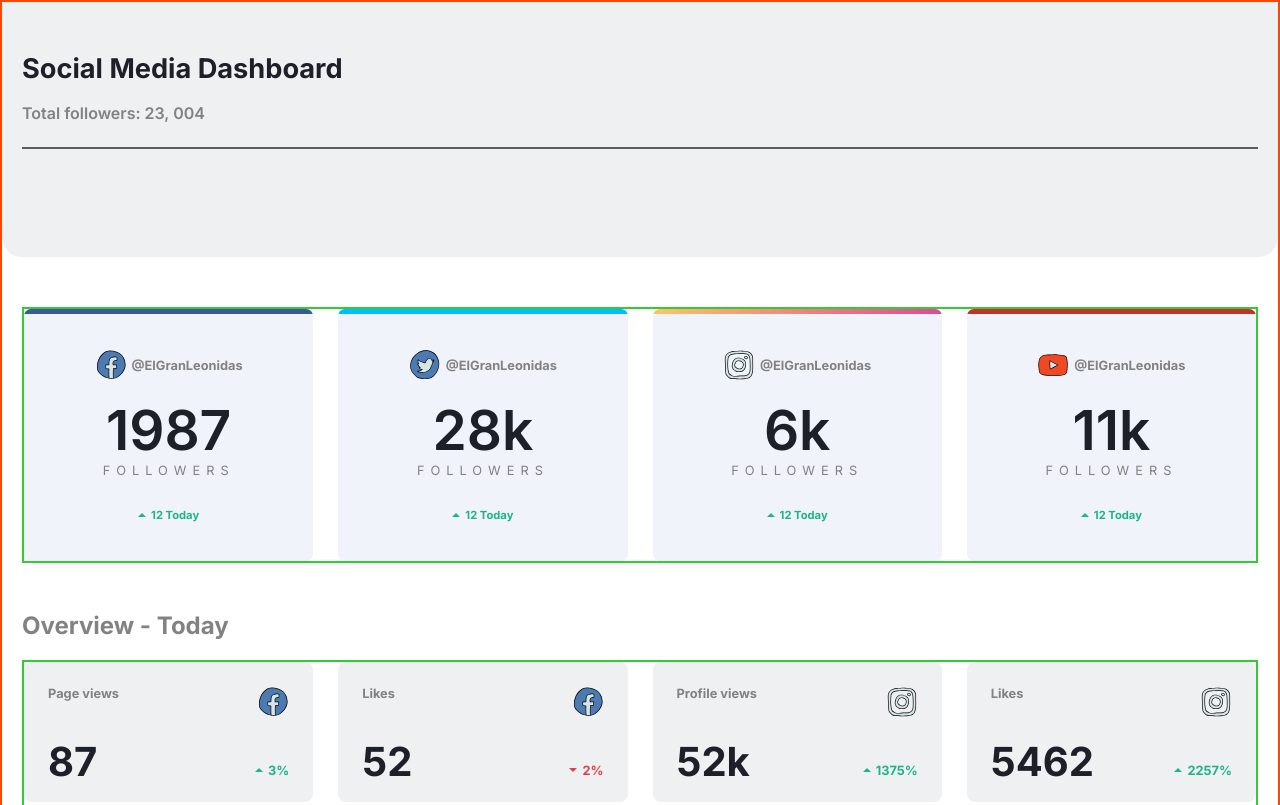
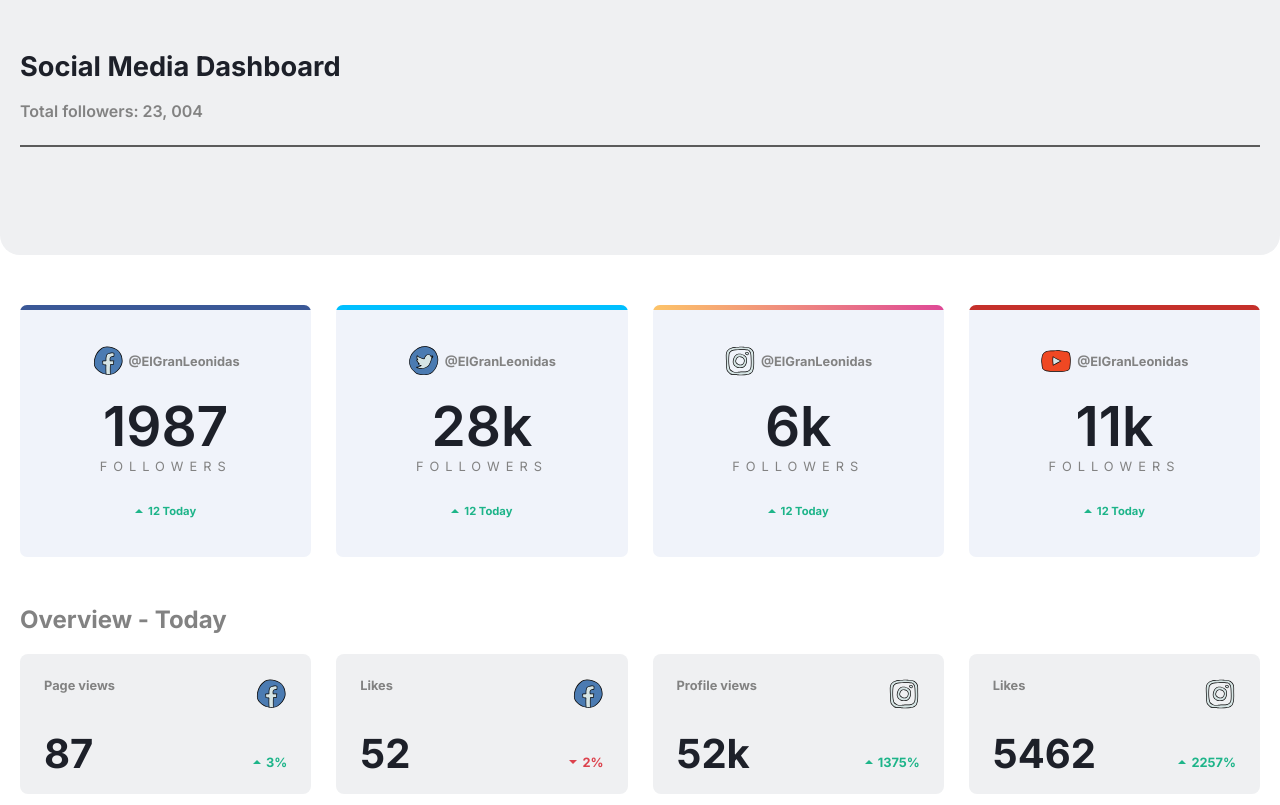
Before and after one commit to Lachicagladiadora/social-media-dashboard, a website built with Vite: page index.html in a window 1280 px wide. Shown: the top 805 px of the page. Built offline with nearby package versions, Linux system fonts and the light colour scheme.

Commit message:
responsive finished with 4 breakpoints detected

```diff
--- a/style.css
+++ b/style.css
@@ -313,13 +313,47 @@ h2{
 }
 
 
-@media screen and (min-width: 480px) {
+@media screen and (min-width: 481px) {
   body{
-    border: solid 2px orangered;
+    /* border: solid 2px orangered; */
   }
 
   .grid{
-    border: solid 2px limegreen;
+    /* border: solid 2px limegreen; */
+    grid-template-columns: 1fr 1fr ;
+    grid-column-gap: 25px;
+  }
+
+  .wrapper{
+    max-width: 1440px;
+    margin: auto;
+  }
+}
+
+@media screen and (min-width: 769px) {
+  body{
+    /* border: solid 2px orangered; */
+  }
+
+  .grid{
+    /* border: solid 2px limegreen; */
+    grid-template-columns: 1fr 1fr 1fr ;
+    grid-column-gap: 25px;
+  }
+
+  .wrapper{
+    max-width: 1440px;
+    margin: auto;
+  }
+}
+
+@media screen and (min-width: 1024px) {
+  body{
+    /* border: solid 2px rgb(121, 0, 101); */
+  }
+
+  .grid{
+    /* border: solid 2px rgb(240, 92, 154); */
     grid-template-columns: 1fr 1fr 1fr 1fr;
     grid-column-gap: 25px;
   }
```
